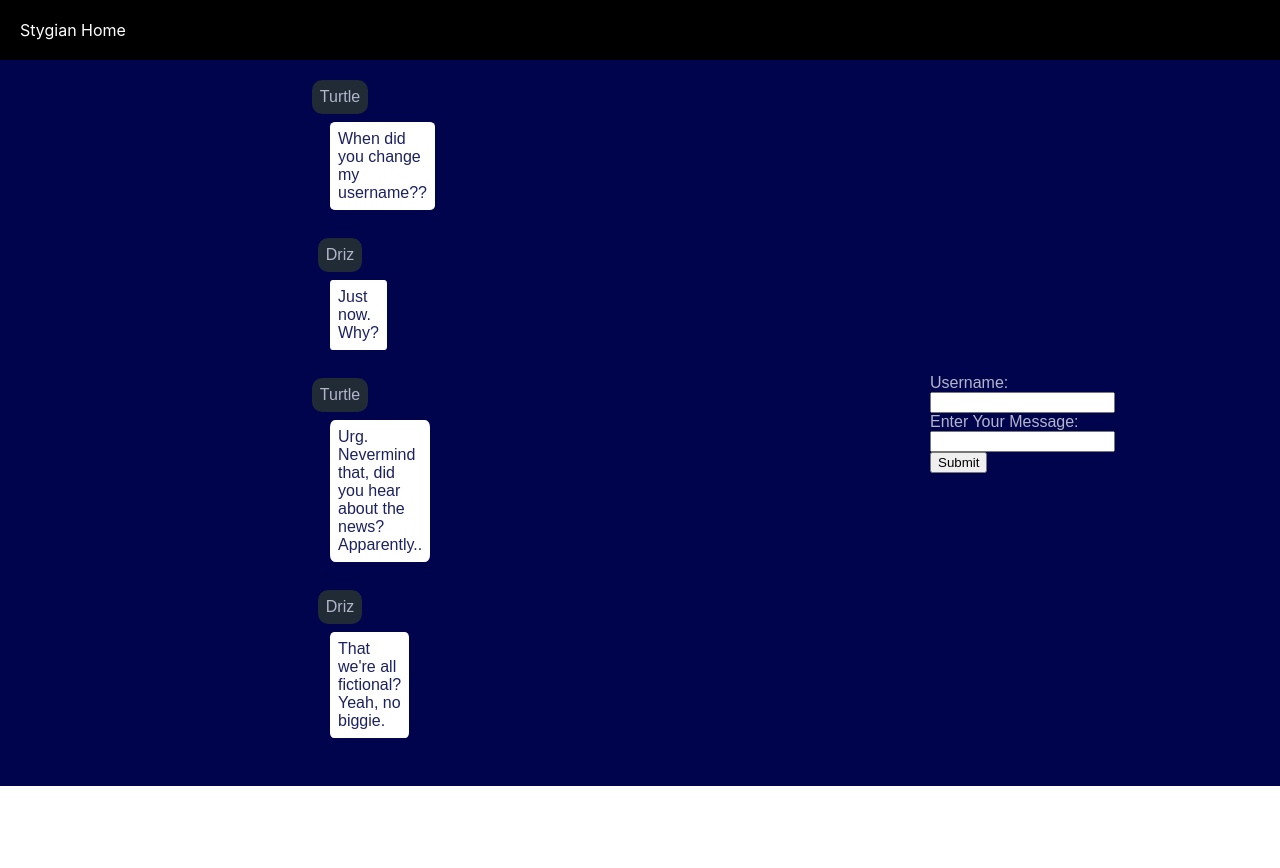
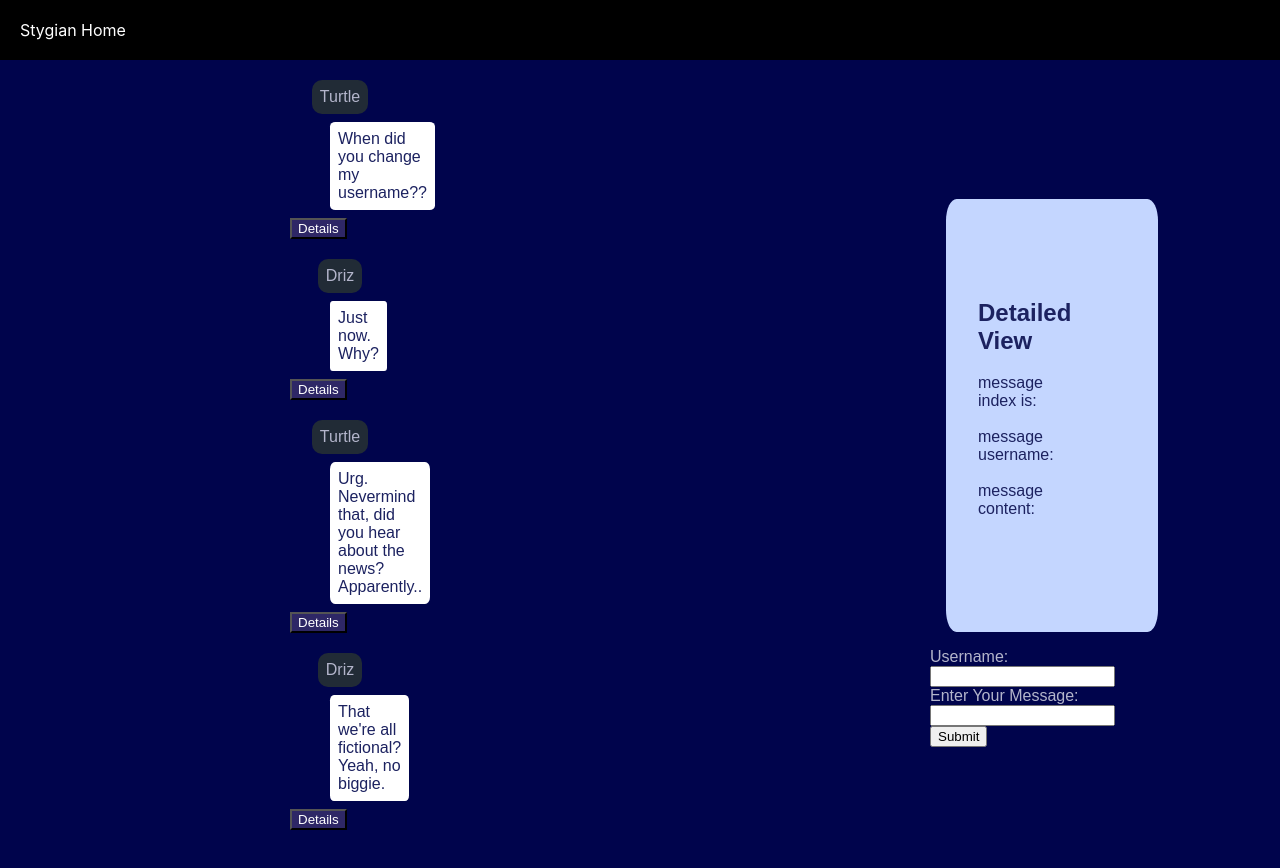
Before and after one commit to lydia-zheng/Stygian_React-Redux, a React (Create React App) app: page / in a window 1280 px wide. Shown: the top 868 px of the page. Before the commit the page ends 800 px from the top, so only its background shows below. Built offline with nearby package versions, Linux system fonts and the light colour scheme.

Commit message:
Added DetailedView?

```diff
--- a/src/App.css
+++ b/src/App.css
@@ -90,7 +90,7 @@ label {
 }
 .msg_message {
   margin: .5rem;
-  padding: 0.5em .5em .5em .5em;
+  padding: .5em .5em .5em .5em;
   color: #1C2260;
   background: white;
   border-radius: 5%;
@@ -125,3 +125,66 @@ label {
       transform: translateX(0);
   }
 }
+
+#detailedView{
+  margin: 1em;
+  padding: 5em;
+  padding-left: 2em;
+  color: #1C2260;
+  background: rgb(196, 214, 255);
+  border-radius: 5%;
+}
+
+
+/*styling borrowed from https://upmostly.com/tutorials/modal-components-react-custom-hooks*/
+/*.modal-wrapper {
+  position: fixed;
+  top: 0;
+  left: 0;
+  z-index: 1050;
+  width: 100%;
+  height: 100%;
+  overflow-x: hidden;
+  overflow-y: auto;
+  outline: 0;
+}
+
+.modal {
+  z-index: 100;
+  background: white;
+  position: relative;
+  margin: 1.75rem auto;
+  border-radius: 3px;
+  max-width: 500px;
+  padding: 2rem;
+}
+
+.modal-header {
+  display: flex;
+  justify-content: flex-end;
+}
+
+.modal-close-button {
+  font-size: 1.4rem;
+  font-weight: 700;
+  line-height: 1;
+  color: #000;
+  opacity: .3;
+  cursor: pointer;
+  border: none;
+}
+
+button {
+  font-size: .9rem;
+  font-weight: 700;
+  border: none;
+  border-radius: 3px;
+  padding: .3rem 1rem;
+  margin-left: .5rem;
+}
+
+.button-default {
+  background: rgba(0, 94, 110, 0.356);
+  color: #fff;
+}
+ */
--- a/src/actions/index.js
+++ b/src/actions/index.js
@@ -37,3 +37,10 @@ export const initializeMsg = (msg) => {
     msg
   }
 }
+
+export function getActiveMsg(id) {
+  return {
+    type: "GET_ACTIVE_MSG",
+    id
+  };
+}
--- a/src/components/App.js
+++ b/src/components/App.js
@@ -2,20 +2,29 @@ import React from 'react';
 import UserForm from './UserForm';
 import MsgList from './MsgList';
 import '../App.css';
+import DetailView from './DetailView';
+
 
 const App = () => {   //this is how you make a functional component
+
   return (
   <div className= "body" >
     <header>Stygian Home</header>
     <section className="container">
       <div id="all_messages">
+        <MsgList />
 
-      <MsgList />
+        {/* <button className="button-default" onClick={toggle}>Show Modal</button>
+      <DetailView
+        isShowing={isShowing}
+        hide={toggle}
+        /> */}
+
       </div>
 
       <div id="form">
+      <DetailView/>
       <UserForm/>
-
     </div>
 
     </section>
--- /dev/null
+++ b/src/components/DetailView.js
@@ -0,0 +1,46 @@
+import React from 'react';
+//import ReactDOM from 'react-dom';
+//import MsgList from './MsgList';
+import { useSelector } from 'react-redux';
+
+//citing:https://upmostly.com/tutorials/modal-components-react-custom-hooks
+//A stateless functional component that takes two props and only returns HTML when isShowing is true.
+// Portals allow React components to render in another part of the DOM that is outside of their parent component.
+//we can use a Portal to mount our Modal component to the end of the document.body element
+
+
+// **modal component doesn’t actually handle it’s own state.** It's parent does
+
+//2 arguments for the createPortal function:
+        //1)the modal component we want to render
+        //2)the location of where we want to append the component.
+
+
+
+export default function DetailView (i){
+    //TODO NOT DISPLAYING CORRECTLY FOR INDEX 0
+    const activeMsgID = useSelector(state => state.id);
+    const msgList = useSelector(state =>state.messages.messages);
+    let name;
+    let content;
+    //console.log("activeMsgID:", activeMsgID);
+
+
+    if (activeMsgID || activeMsgID === 0){
+        //console.log("insideActiveMsg");
+
+        name = msgList[activeMsgID].name;
+        content = msgList[activeMsgID].content;
+    }
+
+    return (
+        <div id= "detailedView">
+            <h1>Detailed View </h1>
+            <p>message index is: {activeMsgID} <br/><br/>
+            message username: {name}<br/><br/>
+            message content: {content}<br/><br/>
+            </p>
+
+        </div>
+    );
+}
--- a/src/components/MsgList.js
+++ b/src/components/MsgList.js
@@ -1,12 +1,12 @@
 //TODO EVERYTHING; template
-import React, { Fragment } from 'react';
+import React, {Fragment } from 'react';
 import {useSelector, useDispatch } from 'react-redux';
+import { getActiveMsg } from '../actions';
 
 
 export default function MsgList (){
-    //state: {
-    //
-    //}
+
+
     const dispatch = useDispatch();
 
     /*
@@ -19,19 +19,27 @@ export default function MsgList (){
 
     The setState function is used to update the state. It accepts a new state value and enqueues a re-render of the component.
      */
+         /*cite: https://www.debuggr.io/react-map-of-undefined/
+     undefined or null values are ignored inside JSX so it's safe to pass it on for first render
+     */
 
     const listItems = useSelector(state => state.messages.messages); //first messages is im in messageReducer; .messages gives the array part of messages
 
 
-     /*cite: https://www.debuggr.io/react-map-of-undefined/
-     undefined or null values are ignored inside JSX so it's safe to pass it on for first render
-     */
+
+    const getActiveMessageID = (i) => {
+        dispatch(getActiveMsg(i));
+    }
+
 
      //TODO: somehow load data into ims so the mapping starts
     let msgsToRender;
-    //if (ims) {
+    if (listItems) {
         msgsToRender =
+
          listItems.map((msg, i) => {
+         //iterate  and get the hook's default isShowing and toggle for each message
+
             return (
                 <Fragment key= {i}>
                     {
@@ -40,6 +48,7 @@ export default function MsgList (){
                             <div className ="msg_content">
                     <div className="msg_username">{msg.name}</div>
                     <div className="msg_message">{msg.content}</div>
+                        <button className="detail_button"  onClick = {() =>getActiveMessageID(i)}/* onClick= {handle_Toggle} */>Details</button>
                             </div>
                             </div>
                         </li>
@@ -47,9 +56,9 @@ export default function MsgList (){
                 </Fragment>
             )
         })
-    /* } else {
+    }else {
         msgsToRender = "Loading..."; //TODO: FIX CURRENTLY ALWAYS UNDEFINED
-    } */
+    }
 
 
      //TODO: get action to populate ul with lis
--- a/src/reducers/index.js
+++ b/src/reducers/index.js
@@ -31,9 +31,10 @@ const initialForm = {
 
 
 
+
 //**Reducers** TODO: Might need to combine messageReducer into formReducer
 
-const messageReducer = ( messages = im, action) => {
+const messageReducer = (messages = im, action) => {
    //TODO: add more actions that reducer computes on; figure out if initialize_messages is correct
    switch (action.type)
    {
@@ -42,11 +43,20 @@ const messageReducer = ( messages = im, action) => {
        //adds the submitted message to the existing im
       return {
         //concat newMsg to array of messages
-        messages: [...messages.messages, action.newMsg],
+        messages: [...messages.messages, action.newMsg], //spread attribute : ...
       }
 
+      /* case "HANDLE_TOGGLE":
+        const isShowing = false;
+        const i = 0;
+        return {
+          isShowing: !action.isShowing, //makes it opposite of what it was
+          messages: action.messages.messages,
+          i: action.i
+        } */
 
-     default: return messages;
+
+     default: return messages; //returns object of array of messages
     };
 };
 
@@ -54,13 +64,6 @@ const messageReducer = ( messages = im, action) => {
 
 const formReducer = ( f = initialForm, action) => {
  switch (action.type){
-  case "HANDLE_SUBMIT":
-      //submit
-      //TODO: add additional returned info or just comment out this case
-      return f;
-
-
-
 
   case "HANDLE_USER":
       //creating a copy wiht object.assign(), not mutating the original state; assigns v1 to be action's value
@@ -79,10 +82,26 @@ const formReducer = ( f = initialForm, action) => {
 
 };
 
+ const detailsReducer = (id= null, action) => {
+  switch (action.type){
+    //grab the index of the active message to display modal for
+    case "GET_ACTIVE_MSG":
+
+      return id = action.id;
+
+    default: return id;
+  }
+};
+
+
+
 export default combineReducers({
   //Todo: messageList not connected to rest action, state, etc
   messages: messageReducer,
-  f: formReducer
+  f: formReducer,
+  id: detailsReducer
+
 
 //anotherKey: anotherReducer //all your reducers should be combined
-});
+}
+);
```
Lines whose indentation alone changed are shown as unchanged.
